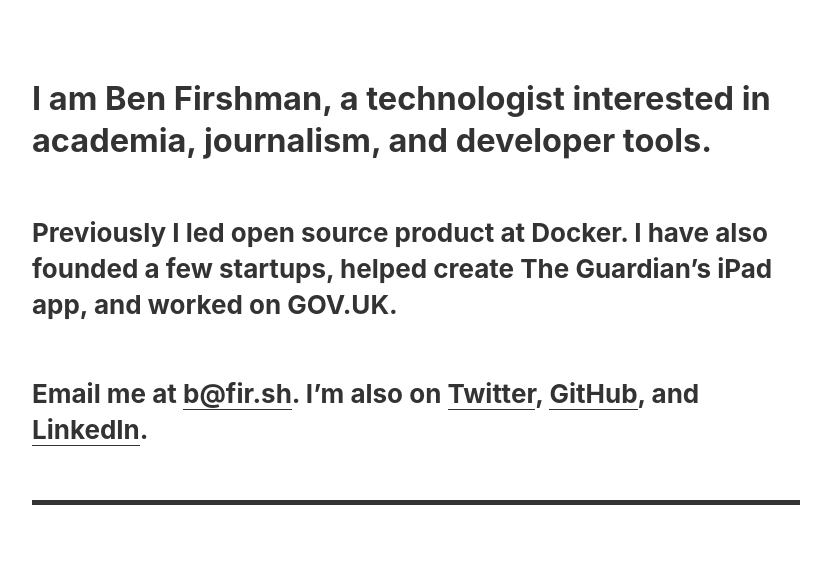
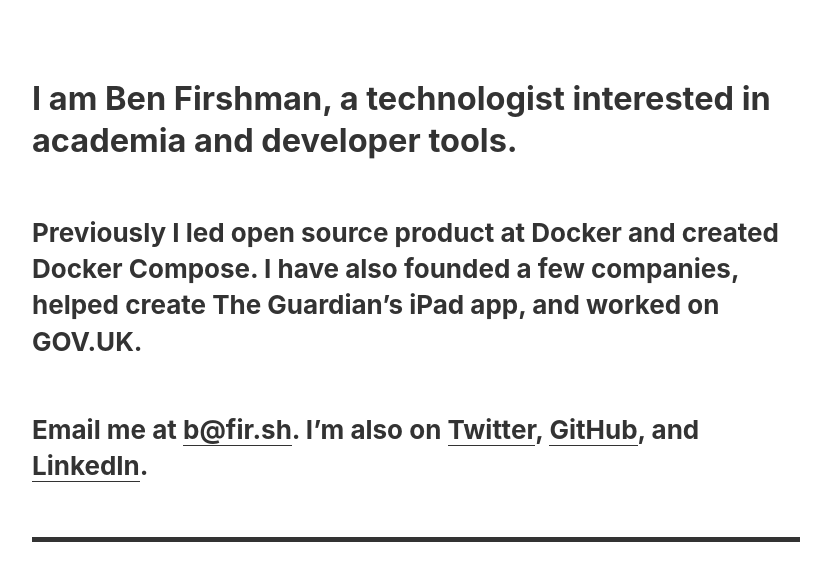
Before and after one commit to bfirsh/fir.sh, a Jekyll site: the page built from index.md, in a window 1280 px wide. Shown: the top 581 px of the page, without its empty margins (46-877 px from the left). Built offline with Jekyll 4.4.1, drawn with Linux system fonts in a browser that asks for light colours.

Commit message:
Add Docker Compose

```diff
--- a/index.md
+++ b/index.md
@@ -3,9 +3,9 @@ layout: default
 title: Ben Firshman
 ---
 
-## I am Ben Firshman, a technologist interested in academia, journalism, and developer tools.
+## I am Ben Firshman, a technologist interested in academia and developer tools.
 
-Previously I led open source product at Docker. I have also founded a few startups, helped create The Guardian's iPad app, and worked on GOV.UK.
+Previously I led open source product at Docker and created Docker Compose. I have also founded a few companies, helped create The Guardian's iPad app, and worked on GOV.UK.
 
 Email me at <a href="mailto:b@fir.sh">b@fir.sh</a>. I'm also on [Twitter](https://twitter.com/bfirsh), [GitHub](https://github.com/bfirsh), and [LinkedIn](https://www.linkedin.com/in/bfirsh/).
 
```
